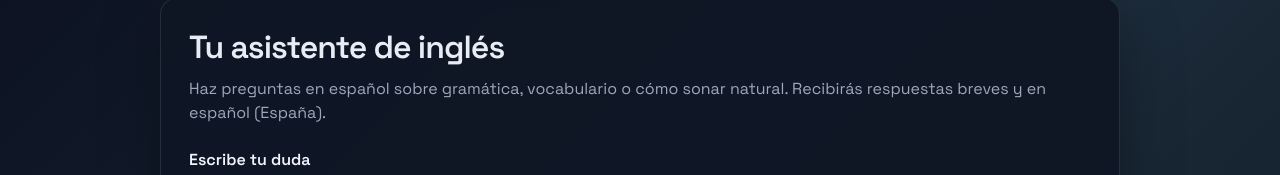
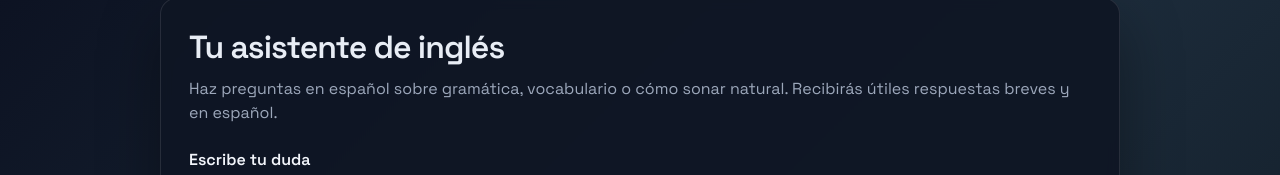
Before and after one commit to JavierCLT/wybingles, a website: page public/index.html in a window 1280 px wide. Shown: the part 125-300 px from the top of the page. Drawn offline with Linux system fonts and the light colour scheme.

Commit message:
Update hero copy

```diff
--- a/public/index.html
+++ b/public/index.html
@@ -16,7 +16,7 @@
         <div>
 
           <h1>Tu asistente de inglés</h1>
-          <p class="lede">Haz preguntas en español sobre gramática, vocabulario o cómo sonar natural. Recibirás respuestas breves y en español (España).</p>
+          <p class="lede">Haz preguntas en español sobre gramática, vocabulario o cómo sonar natural. Recibirás útiles respuestas breves y en español.</p>
         </div>
 
       </header>
```
